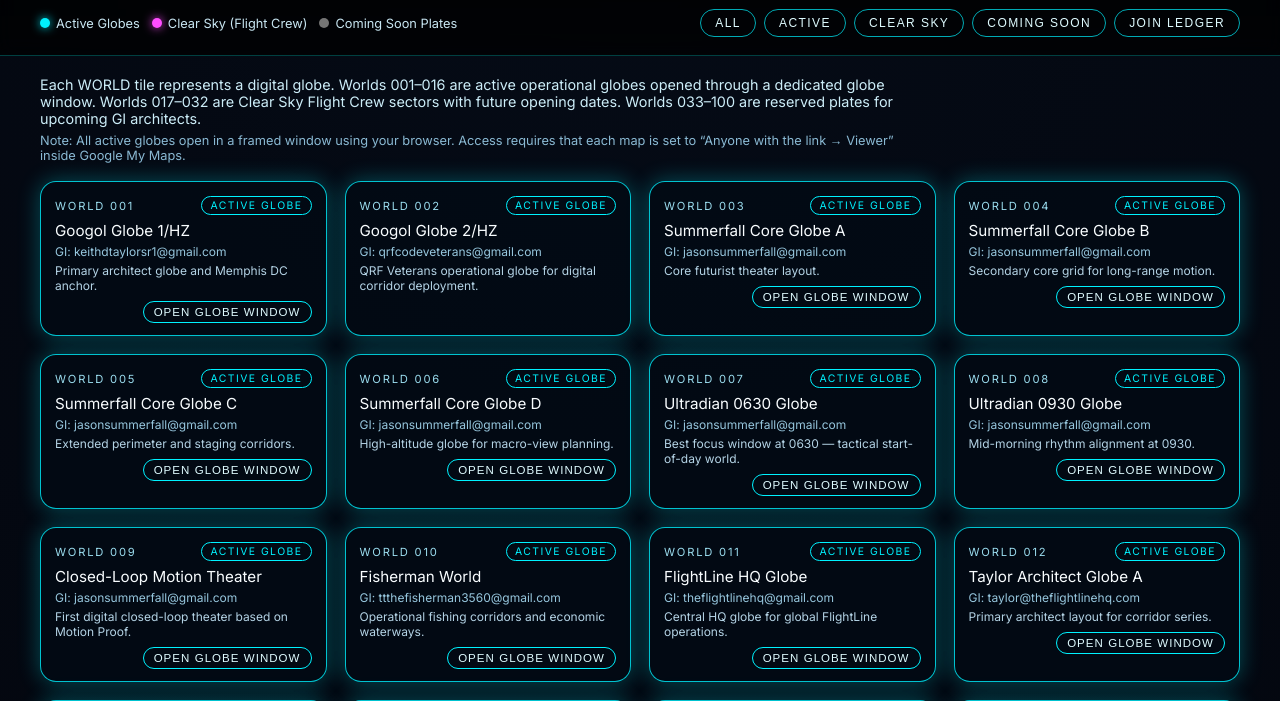
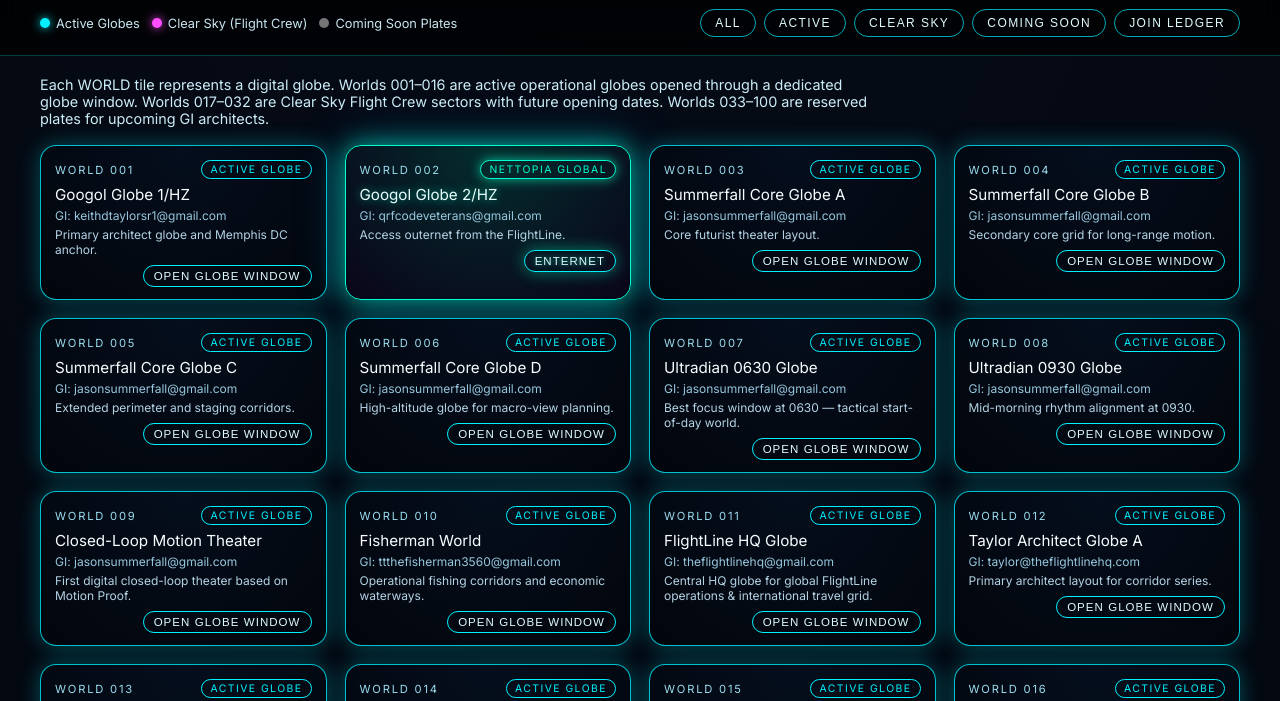
Before and after one commit to taylor7617/wolfpack-plantarium-museum, a plain HTML site: page index.html in a window 1280 px wide. Shown: the part 91-792 px from the top of the page. Drawn offline with Linux system fonts and the light colour scheme.

Commit message:
git commit -m "Wire World 002 as NETTOPIA GLOBAL EnterNet gateway"

```diff
--- a/index.html
+++ b/index.html
@@ -166,14 +166,7 @@
     .intro-text {
       font-size: 0.9rem;
       color: #ccedf8;
-      max-width: 860px;
-      margin-bottom: 6px;
-    }
-
-    .intro-sub {
-      font-size: 0.8rem;
-      color: #8ab9d3;
-      max-width: 860px;
+      max-width: 840px;
       margin-bottom: 18px;
     }
 
@@ -187,7 +180,7 @@
     .world-card {
       border-radius: 16px;
       padding: 14px 14px 12px;
-      background: rgba(3, 10, 20, 0.9);
+      background: radial-gradient(circle at top, rgba(5,15,30,0.95), rgba(2,5,12,0.98));
       border: 1px solid rgba(0, 0, 0, 0.7);
       box-shadow: 0 0 18px rgba(0, 0, 0, 0.7);
       transition: transform 0.18s ease, box-shadow 0.18s ease, border-color 0.18s ease;
@@ -212,6 +205,43 @@
     .world-card.inactive {
       border-color: #3b3b3b;
       opacity: 0.72;
+    }
+
+    /* SPECIAL: NETTOPIA (WORLD 002) */
+    .world-card.nettopia {
+      background: radial-gradient(circle at top,
+        rgba(0, 255, 200, 0.14),
+        rgba(10, 5, 25, 0.98)
+      );
+      border-color: #00ffd0;
+      box-shadow:
+        0 0 24px rgba(0, 255, 200, 0.6),
+        0 0 48px rgba(0, 180, 255, 0.35);
+    }
+
+    .world-card.nettopia .world-name {
+      color: #e9fffe;
+      text-shadow: 0 0 10px rgba(0, 255, 200, 0.6);
+    }
+
+    .world-card.nettopia .world-pill {
+      border-color: #00ffd0;
+      color: #00ffd0;
+      box-shadow: 0 0 12px rgba(0, 255, 200, 0.7);
+    }
+
+    .open-btn-nettopia {
+      border-color: #00ffd0;
+      text-shadow: 0 0 6px rgba(0, 255, 200, 0.7);
+      box-shadow: 0 0 16px rgba(0, 255, 200, 0.45);
+    }
+
+    .open-btn-nettopia:hover {
+      background: #00ffd0;
+      color: #000;
+      box-shadow:
+        0 0 18px rgba(0, 255, 200, 0.8),
+        0 0 30px rgba(0, 180, 255, 0.7);
     }
 
     .world-top-row {
@@ -297,14 +327,6 @@
       background: #00f2ff;
       color: #000;
       box-shadow: 0 0 14px rgba(0, 242, 255, 0.8);
-    }
-
-    .empty-state {
-      grid-column: 1 / -1;
-      text-align: center;
-      font-size: 0.85rem;
-      color: #8ab9d3;
-      padding: 10px 0;
     }
 
     /* Footer */
@@ -450,10 +472,6 @@
       opened through a dedicated globe window. Worlds 017–032 are Clear Sky Flight Crew sectors
       with future opening dates. Worlds 033–100 are reserved plates for upcoming GI architects.
     </p>
-    <p class="intro-sub">
-      Note: All active globes open in a framed window using your browser. Access requires that each
-      map is set to “Anyone with the link → Viewer” inside Google My Maps.
-    </p>
 
     <section id="planetGrid"></section>
   </div>
@@ -471,8 +489,8 @@
   <div class="ledger-box">
     <div class="ledger-title">Global Ledger</div>
     <p class="ledger-text">
-      This ledger records one thing: your GI (Google email) and which worlds you want to explore
-      or lease. When you continue, your mail app opens a pre-filled message to FlightLine HQ.
+      This ledger records one thing: your GI (Google email) and which worlds you want to explore or lease.
+      When you continue, your mail app opens a pre-filled message to FlightLine HQ.
     </p>
     <div class="ledger-actions">
       <button class="btn-secondary" onclick="closeLedger()">Cancel</button>
@@ -503,27 +521,28 @@
         "— Sent from Wolfpack Planetarium Museum"
       ].join("\n")
     );
-    window.location.href = `mailto:taylor@theflightlinehq.com?subject=${subject}&body=${body}`;
+    window.location.href = "mailto:taylor@theflightlinehq.com?subject=" + subject + "&body=" + body;
   }
 
-  // World data (001–016 active with /view links)
+  // World data
   const worlds = [
-    // 001–016 ACTIVE
+    // ACTIVE 001–016
     {
       id: 1,
       name: "Googol Globe 1/HZ",
       gi: "keithdtaylorsr1@gmail.com",
       status: "active",
       note: "Primary architect globe and Memphis DC anchor.",
-      url: "https://www.google.com/maps/d/view?mid=1C3KB_iiNrTCZIFGGZblwJwUyIWn66iA"
+      url: "https://www.google.com/maps/d/u/0/edit?mid=1C3KB_iiNrTCZIFGGZblwJwUyIWn66iA"
     },
     {
       id: 2,
       name: "Googol Globe 2/HZ",
       gi: "qrfcodeveterans@gmail.com",
       status: "active",
-      note: "QRF Veterans operational globe for digital corridor deployment.",
-      url: ""  // placeholder until a clean public map is ready
+      note: "Access outernet from the FlightLine.",
+      url: "https://taylor7617.github.io/flightline-memphisdc/#proof-stack",
+      isNettopia: true
     },
     {
       id: 3,
@@ -531,7 +550,7 @@
       gi: "jasonsummerfall@gmail.com",
       status: "active",
       note: "Core futurist theater layout.",
-      url: "https://www.google.com/maps/d/view?mid=1LblIOaH1g2PviOrtod-4GnVWCJN-tRM"
+      url: "https://www.google.com/maps/d/edit?mid=1LblIOaH1g2PviOrtod-4GnVWCJN-tRM"
     },
     {
       id: 4,
@@ -539,7 +558,7 @@
       gi: "jasonsummerfall@gmail.com",
       status: "active",
       note: "Secondary core grid for long-range motion.",
-      url: "https://www.google.com/maps/d/view?mid=1gFDyz0YofUPX4unNFOaoB1tNBYgPstg"
+      url: "https://www.google.com/maps/d/edit?mid=1gFDyz0YofUPX4unNFOaoB1tNBYgPstg"
     },
     {
       id: 5,
@@ -547,7 +566,7 @@
       gi: "jasonsummerfall@gmail.com",
       status: "active",
       note: "Extended perimeter and staging corridors.",
-      url: "https://www.google.com/maps/d/view?mid=1SLe7j44A3avlF3HIbLdMFFsuqmDcImk"
+      url: "https://www.google.com/maps/d/edit?mid=1SLe7j44A3avlF3HIbLdMFFsuqmDcImk"
     },
     {
       id: 6,
@@ -555,7 +574,7 @@
       gi: "jasonsummerfall@gmail.com",
       status: "active",
       note: "High-altitude globe for macro-view planning.",
-      url: "https://www.google.com/maps/d/view?mid=1gFDyz0YofUPX4unNFOaoB1tNBYgPstg"
+      url: "https://www.google.com/maps/d/u/1/edit?mid=1POvNXR-46CR7qju1OnWYkK80n5BFxwE"
     },
     {
       id: 7,
@@ -563,7 +582,7 @@
       gi: "jasonsummerfall@gmail.com",
       status: "active",
       note: "Best focus window at 0630 — tactical start-of-day world.",
-      url: "https://www.google.com/maps/d/view?mid=1YvKVpFKPNIfOminh8D-wmJEwOtvXulg"
+      url: "https://www.google.com/maps/d/edit?mid=1YvKVpFKPNIfOminh8D-wmJEwOtvXulg"
     },
     {
       id: 8,
@@ -571,7 +590,7 @@
       gi: "jasonsummerfall@gmail.com",
       status: "active",
       note: "Mid-morning rhythm alignment at 0930.",
-      url: "https://www.google.com/maps/d/view?mid=1AepqoocnHY-H-Yjmdb03fZ3wVNFINm8"
+      url: "https://www.google.com/maps/d/edit?mid=1AepqoocnHY-H-Yjmdb03fZ3wVNFINm8"
     },
     {
       id: 9,
@@ -579,7 +598,7 @@
       gi: "jasonsummerfall@gmail.com",
       status: "active",
       note: "First digital closed-loop theater based on Motion Proof.",
-      url: "https://www.google.com/maps/d/view?mid=1POvNXR-46CR7qju1OnWYkK80n5BFxwE"
+      url: "https://www.google.com/maps/d/edit?mid=1Dsk2e-2Av5vpXWE87Bu0c53KejDcVjk"
     },
     {
       id: 10,
@@ -587,15 +606,15 @@
       gi: "ttthefisherman3560@gmail.com",
       status: "active",
       note: "Operational fishing corridors and economic waterways.",
-      url: "https://www.google.com/maps/d/view?mid=17Gm3dDAMvQVSCG_GyYsgpAo56qbNu6Q"
+      url: "https://www.google.com/maps/d/u/6/edit?mid=17Gm3dDAMvQVSCG_GyYsgpAo56qbNu6Q"
     },
     {
       id: 11,
       name: "FlightLine HQ Globe",
       gi: "theflightlinehq@gmail.com",
       status: "active",
-      note: "Central HQ globe for global FlightLine operations.",
-      url: "https://www.google.com/maps/d/view?mid=14Sl2Gec79x4JjCCqQY4BTaA15FZ8XLI"
+      note: "Central HQ globe for global FlightLine operations & international travel grid.",
+      url: "https://www.google.com/maps/d/u/2/edit?mid=1t8ZEVu1kYLnk3Ol1MfOdE40CDfUaDVk"
     },
     {
       id: 12,
@@ -603,15 +622,15 @@
       gi: "taylor@theflightlinehq.com",
       status: "active",
       note: "Primary architect layout for corridor series.",
-      url: "https://www.google.com/maps/d/view?mid=1t8ZEVu1kYLnk3Ol1MfOdE40CDfUaDVk"
+      url: "https://www.google.com/maps/d/edit?mid=1-C0P_0hPp10uK93rRLYennnIPbh3jsg"
     },
     {
       id: 13,
-      name: "Taylor Architect Globe B",
+      name: "Taylor Architect Globe B — BTC Towers Grid",
       gi: "theflightlinehq@gmail.com",
       status: "active",
-      note: "BTC Towers circulation and international travel grid.",
-      url: "https://www.google.com/maps/d/view?mid=1-0hzlDqdjnbGTLPvbIf7WHHX2yF4owk"
+      note: "Circulation grid for BTC Towers and high-density motion corridors.",
+      url: "https://www.google.com/maps/d/edit?mid=1-0hzlDqdjnbGTLPvbIf7WHHX2yF4owk"
     },
     {
       id: 14,
@@ -619,7 +638,7 @@
       gi: "taylor@theflightlinehq.com",
       status: "active",
       note: "Sub-corridor optimization and routing lanes.",
-      url: "https://www.google.com/maps/d/view?mid=19vsp4qXpTEHHFDBoaZgMuNltN1GMq5U"
+      url: "https://www.google.com/maps/d/edit?mid=19vsp4qXpTEHHFDBoaZgMuNltN1GMq5U"
     },
     {
       id: 15,
@@ -627,7 +646,7 @@
       gi: "taylor@theflightlinehq.com",
       status: "active",
       note: "Specialized tower alignments.",
-      url: "https://www.google.com/maps/d/view?mid=19JLNnlN-lVyidq1LHFQeo7dpsahOqR8"
+      url: "https://www.google.com/maps/d/edit?mid=19JLNnlN-lVyidq1LHFQeo7dpsahOqR8"
     },
     {
       id: 16,
@@ -635,33 +654,33 @@
       gi: "taylor@theflightlinehq.com",
       status: "active",
       note: "Supporting grid for future DSX channels.",
-      url: "https://www.google.com/maps/d/view?mid=1bE4dNqjg3EiZo3BiHkCnqqAdnlqH6dI"
+      url: "https://www.google.com/maps/d/u/2/edit?mid=1bE4dNqjg3EiZo3BiHkCnqqAdnlqH6dI"
     },
 
-    // 017–032 SECRET with open dates
-    { id: 17, name: "Clear Sky 17th", gi: "Clear Sky Flight Crew", status: "secret", note: "Flight Crew Officer sector — 17th.", url: "", openDate: "Jan 17, 2026" },
-    { id: 18, name: "Clear Sky 16th", gi: "Clear Sky Flight Crew", status: "secret", note: "Flight Crew Officer sector — 16th.", url: "", openDate: "Feb 16, 2026" },
-    { id: 19, name: "Clear Sky 15th", gi: "Clear Sky Flight Crew", status: "secret", note: "Flight Crew Officer sector — 15th.", url: "", openDate: "Mar 15, 2026" },
-    { id: 20, name: "Clear Sky 14th", gi: "Clear Sky Flight Crew", status: "secret", note: "Flight Crew Officer sector — 14th.", url: "", openDate: "Apr 14, 2026" },
-    { id: 21, name: "Clear Sky 13th", gi: "Clear Sky Flight Crew", status: "secret", note: "Flight Crew Officer sector — 13th.", url: "", openDate: "May 13, 2026" },
-    { id: 22, name: "Clear Sky 12th", gi: "Clear Sky Flight Crew", status: "secret", note: "Flight Crew Officer sector — 12th.", url: "", openDate: "Jun 12, 2026" },
-    { id: 23, name: "Clear Sky 11th", gi: "Clear Sky Flight Crew", status: "secret", note: "Flight Crew Officer sector — 11th.", url: "", openDate: "Jul 11, 2026" },
-    { id: 24, name: "Clear Sky 10th", gi: "Clear Sky Flight Crew", status: "secret", note: "Flight Crew Officer sector — 10th.", url: "", openDate: "Aug 10, 2026" },
-    { id: 25, name: "Clear Sky 9th",  gi: "Clear Sky Flight Crew", status: "secret", note: "Flight Crew Officer sector — 9th.",  url: "", openDate: "Sep 09, 2026" },
-    { id: 26, name: "Clear Sky 8th",  gi: "Clear Sky Flight Crew", status: "secret", note: "Flight Crew Officer sector — 8th.",  url: "", openDate: "Oct 08, 2026" },
-    { id: 27, name: "Clear Sky 7th",  gi: "Clear Sky Flight Crew", status: "secret", note: "Flight Crew Officer sector — 7th.",  url: "", openDate: "Nov 07, 2026" },
-    { id: 28, name: "Clear Sky 6th",  gi: "Clear Sky Flight Crew", status: "secret", note: "Flight Crew Officer sector — 6th.",  url: "", openDate: "Dec 06, 2026" },
-    { id: 29, name: "Clear Sky 5th",  gi: "Clear Sky Flight Crew", status: "secret", note: "Flight Crew Officer sector — 5th.",  url: "", openDate: "Jan 05, 2027" },
-    { id: 30, name: "Clear Sky 4th",  gi: "Clear Sky Flight Crew", status: "secret", note: "Flight Crew Officer sector — 4th.",  url: "", openDate: "Feb 04, 2027" },
-    { id: 31, name: "Clear Sky 3rd",  gi: "Clear Sky Flight Crew", status: "secret", note: "Flight Crew Officer sector — 3rd.",  url: "", openDate: "Mar 03, 2027" },
-    { id: 32, name: "Clear Sky 2nd",  gi: "Clear Sky Flight Crew", status: "secret", note: "Flight Crew Officer sector — 2nd.",  url: "", openDate: "Apr 02, 2027" },
+    // CLEAR SKY 017–032
+    { id: 17, name: "Clear Sky 17th", gi: "Clear Sky Flight Crew", status: "secret", note: "Flight Crew Officer sector — 17th.", url: "https://www.google.com/maps/d/u/2/edit?mid=1XsB5Ybr7KWnycxmqxCh_4QKtCTSKC-4", openDate: "Jan 17, 2026" },
+    { id: 18, name: "Clear Sky 16th", gi: "Clear Sky Flight Crew", status: "secret", note: "Flight Crew Officer sector — 16th.", url: "https://www.google.com/maps/d/u/2/edit?mid=1pU9Y9LSNA5_DFw4LctEmxToifS7g6Gs", openDate: "Feb 16, 2026" },
+    { id: 19, name: "Clear Sky 15th", gi: "Clear Sky Flight Crew", status: "secret", note: "Flight Crew Officer sector — 15th.", url: "https://www.google.com/maps/d/u/2/edit?mid=1kwEeLdWVYaM4NffLN9D35IW7SiwyPe0", openDate: "Mar 15, 2026" },
+    { id: 20, name: "Clear Sky 14th", gi: "Clear Sky Flight Crew", status: "secret", note: "Flight Crew Officer sector — 14th.", url: "https://www.google.com/maps/d/u/2/edit?mid=1mkdDitX0Z6Iz1QCeKi4CANe0nPiv2bQ", openDate: "Apr 14, 2026" },
+    { id: 21, name: "Clear Sky 13th", gi: "Clear Sky Flight Crew", status: "secret", note: "Flight Crew Officer sector — 13th.", url: "https://www.google.com/maps/d/u/2/edit?mid=15FCIOqwu4S5r6WdIuTekObies8NQGtc", openDate: "May 13, 2026" },
+    { id: 22, name: "Clear Sky 12th", gi: "Clear Sky Flight Crew", status: "secret", note: "Flight Crew Officer sector — 12th.", url: "https://www.google.com/maps/d/u/2/edit?mid=1CzNpIrq6rjScKUTPtA7ER0PeT8xNGyo", openDate: "Jun 12, 2026" },
+    { id: 23, name: "Clear Sky 11th", gi: "Clear Sky Flight Crew", status: "secret", note: "Flight Crew Officer sector — 11th.", url: "https://www.google.com/maps/d/u/2/edit?mid=1XRXb5QiVeeVBQ-pcQx5-kDjPQYvwsxY", openDate: "Jul 11, 2026" },
+    { id: 24, name: "Clear Sky 10th", gi: "Clear Sky Flight Crew", status: "secret", note: "Flight Crew Officer sector — 10th.", url: "https://www.google.com/maps/d/u/2/edit?mid=1W8_0nV6f9-WOjiamAoReiE7Qqhh9Q4k", openDate: "Aug 10, 2026" },
+    { id: 25, name: "Clear Sky 9th",  gi: "Clear Sky Flight Crew", status: "secret", note: "Flight Crew Officer sector — 9th.",  url: "https://www.google.com/maps/d/u/2/edit?mid=1rHxTWz36OGMh7roPyGss89hSjAwpE4c", openDate: "Sep 09, 2026" },
+    { id: 26, name: "Clear Sky 8th",  gi: "Clear Sky Flight Crew", status: "secret", note: "Flight Crew Officer sector — 8th.",  url: "https://www.google.com/maps/d/u/2/edit?mid=1wXnbgmHGQ_7i73iv1xvtjX0EVHa13dc", openDate: "Oct 08, 2026" },
+    { id: 27, name: "Clear Sky 7th",  gi: "Clear Sky Flight Crew", status: "secret", note: "Flight Crew Officer sector — 7th.",  url: "https://www.google.com/maps/d/u/2/edit?mid=1razlgvLBp-0EiP_clkeJE9DNhbwl0AQ", openDate: "Nov 07, 2026" },
+    { id: 28, name: "Clear Sky 6th",  gi: "Clear Sky Flight Crew", status: "secret", note: "Flight Crew Officer sector — 6th.",  url: "https://www.google.com/maps/d/u/2/edit?mid=1dsfWw7k1xzNhqEZv16x1de6vhsyJLZw", openDate: "Dec 06, 2026" },
+    { id: 29, name: "Clear Sky 5th",  gi: "Clear Sky Flight Crew", status: "secret", note: "Flight Crew Officer sector — 5th.",  url: "https://www.google.com/maps/d/u/2/edit?mid=1uUiAQSg3kpr-qXjxO5wNGT0fYhGr_wI", openDate: "Jan 05, 2027" },
+    { id: 30, name: "Clear Sky 4th",  gi: "Clear Sky Flight Crew", status: "secret", note: "Flight Crew Officer sector — 4th.",  url: "https://www.google.com/maps/d/u/2/edit?mid=1INdHNGPkoewrL5teWpZH2CTp0XQUqCs", openDate: "Feb 04, 2027" },
+    { id: 31, name: "Clear Sky 3rd",  gi: "Clear Sky Flight Crew", status: "secret", note: "Flight Crew Officer sector — 3rd.",  url: "https://www.google.com/maps/d/u/2/edit?mid=1ibPLOmvyhyHzvrR2Af9QbZObM-14cj4", openDate: "Mar 03, 2027" },
+    { id: 32, name: "Clear Sky 2nd",  gi: "Clear Sky Flight Crew", status: "secret", note: "Flight Crew Officer sector — 2nd.",  url: "https://www.google.com/maps/d/u/2/edit?mid=1SJ5wVoX6LX6y54c0kBcykh_a8-aDu4g", openDate: "Apr 02, 2027" }
   ];
 
-  // Fill 033–100 Coming Soon
+  // Fill 033–100 as Coming Soon
   for (let i = 33; i <= 100; i++) {
     worlds.push({
       id: i,
-      name: `Reserved World #${String(i).padStart(3, "0")}`,
+      name: "Reserved World #" + String(i).padStart(3, "0"),
       gi: "Unassigned Architect",
       status: "inactive",
       note: "Reserved plate for future globe architect.",
@@ -675,22 +694,21 @@
     grid.innerHTML = "";
     const filtered = worlds.filter(w => filter === "all" ? true : w.status === filter);
 
-    if (filtered.length === 0) {
-      const empty = document.createElement("div");
-      empty.className = "empty-state";
-      empty.textContent = "No worlds in this category yet. Check another filter or join the ledger to claim a plate.";
-      grid.appendChild(empty);
-      return;
-    }
+    filtered.forEach(w => {
+      const isNettopia = !!w.isNettopia;
 
-    filtered.forEach(w => {
       const card = document.createElement("div");
-      card.className = `world-card ${w.status}`;
+      card.className = "world-card " + w.status + (isNettopia ? " nettopia" : "");
 
-      const statusLabel =
+      let statusLabel =
         w.status === "active" ? "Active Globe" :
         w.status === "secret" ? "Clear Sky" :
         "Coming Soon";
+
+      // Override pill text for NETTOPIA gateway (WORLD 002)
+      if (isNettopia) {
+        statusLabel = "NETTOPIA GLOBAL";
+      }
 
       const pillClass =
         w.status === "active" ? "pill-active" :
@@ -699,15 +717,17 @@
 
       let openDateLine = "";
       if (w.status === "secret" && w.openDate) {
-        openDateLine = `<div class="world-open">Opens: ${w.openDate}</div>`;
+        openDateLine = '<div class="world-open">Opens: ' + w.openDate + '</div>';
       }
 
       let actionLine = "";
       if (w.status === "active" && w.url) {
+        const btnLabel = isNettopia ? "ENTERNET" : "Open Globe Window";
+        const btnExtraClass = isNettopia ? "open-btn-nettopia" : "";
         actionLine = `
           <div class="world-actions">
-            <button class="open-btn" data-url="${encodeURIComponent(w.url)}">
-              Open Globe Window
+            <button class="open-btn ${btnExtraClass}" data-url="${encodeURIComponent(w.url)}">
+              ${btnLabel}
             </button>
           </div>
         `;
@@ -732,9 +752,10 @@
         } else if (w.status === "inactive") {
           window.location.href = "frames/frame-inactive.html";
         }
-        // Active cards use the button only
+        // Active: use the button to open globe window
       };
 
+      // Button click for active globes (tile window)
       const btn = card.querySelector(".open-btn");
       if (btn) {
         btn.addEventListener("click", (event) => {
```
